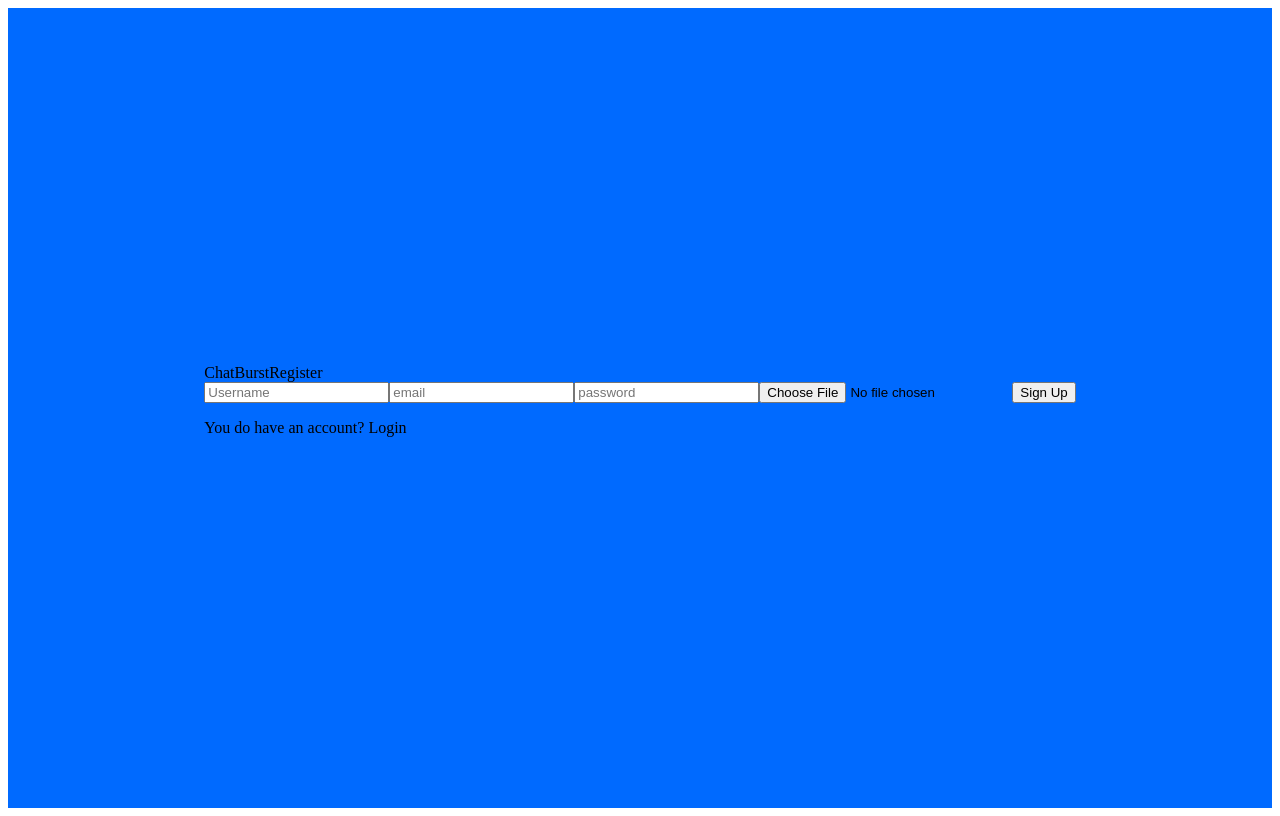
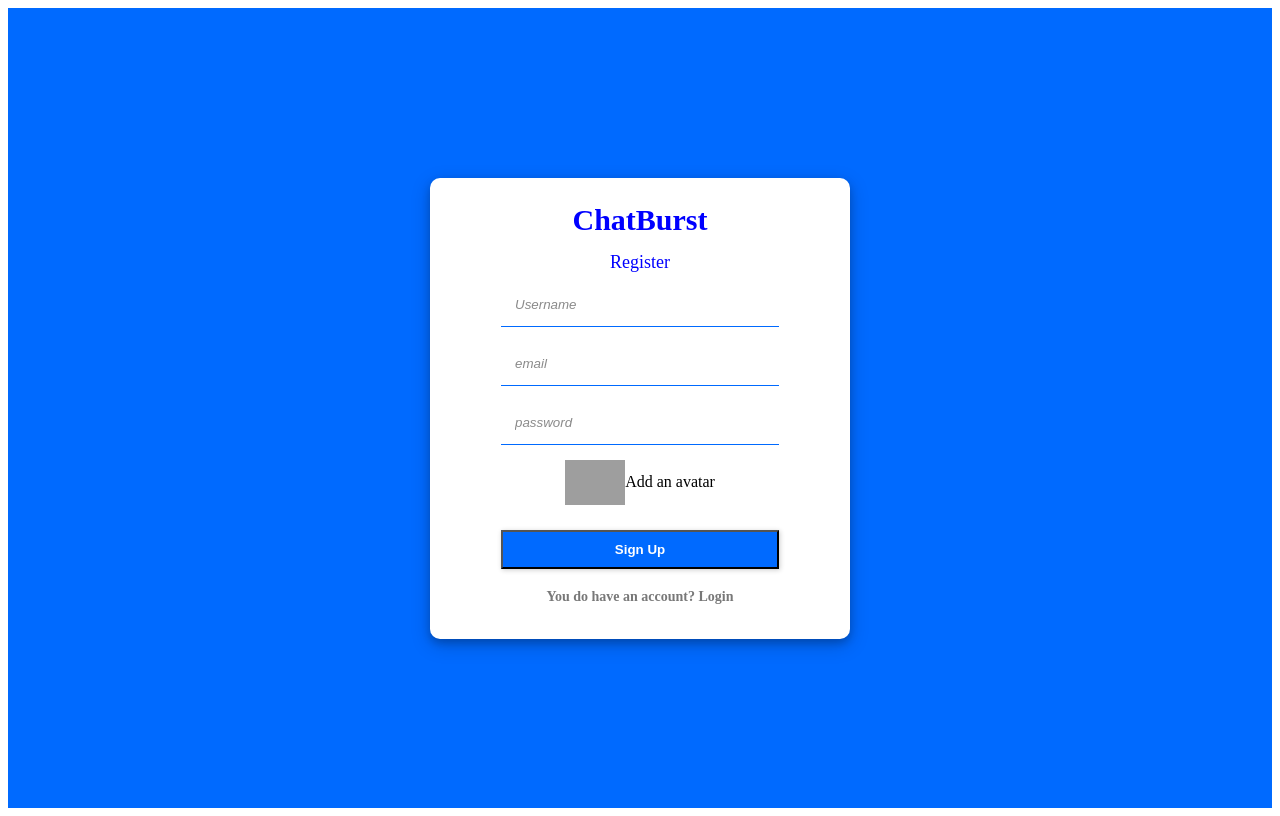
Before and after one commit to jazsadevee/ChatBurst, a React (Create React App) app in the folder chatburst/: page / in a window 1280 px wide. Built offline with nearby package versions, Linux system fonts and the light colour scheme; grey boxes are pictures that could not be loaded.

Commit message:
Css Register page

```diff
--- a/chatburst/src/pages/Register.jsx
+++ b/chatburst/src/pages/Register.jsx
@@ -1,5 +1,5 @@
 import React from 'react'
-
+import avatar from '../img/avatar.ico'
 
 const Register = () => {
   return (
@@ -9,9 +9,13 @@ const Register = () => {
         <span className="Title">Register</span>
         <form>
           <input type='text' placeholder='Username' />
-          <input type="email" placeholder='email'/>
-          <input type="password" placeholder='password'/>
-          <input type="file" />
+          <input type="email" placeholder='email' />
+          <input type="password" placeholder='password' />
+          <input style={{ display: 'none' }} type="file" id="file" />
+          <label htmlFor="file">
+            <img src={avatar} alt="" height={45} weight={45} />
+            <span>Add an avatar</span>
+          </label>
           <button>Sign Up</button>
         </form>
         <p>You do have an account? Login</p>
--- a/chatburst/src/style.css
+++ b/chatburst/src/style.css
@@ -5,3 +5,75 @@
   align-items: center;
   justify-content: center;
 }
+
+.formWrapper {
+  background-color: #fff;
+  width: 300px;
+  padding: 20px 60px;
+  border-radius: 10px;
+  display: flex;
+  flex-direction: column;
+  align-items: center;
+  gap: 10px;
+  /* box-shadow: 2px 2px 5px rgba(0, 0, 0, 0.24); */
+  box-shadow: 0 4px 8px 0 rgba(0, 0, 0, 0.2), 0 6px 20px 0 rgba(0, 0, 0, 0.19);
+}
+
+form {
+  display: flex;
+  flex-direction: column;
+  gap: 15px;
+}
+
+.logo {
+  color: blue;
+  font-size: 30px;
+  font-weight: bold;
+  padding-top: 5px;
+  padding-bottom: 5px;
+}
+
+.Title {
+  color: blue;
+  font-size: 18px;
+}
+
+input {
+  padding: 14px;
+  border: none;
+  border-bottom: 1px solid#006aff;
+  width: 250px;
+}
+
+input::placeholder {
+  color: rgba(103, 103, 103, 0.769);
+  /* text-align: center; */
+  font-style: italic;
+}
+
+label{
+  display: flex;
+  justify-content: center;
+  align-items: center;
+}
+
+
+
+button {
+  background-color: #006aff;
+  color: #fff;
+  padding: 10px;
+  font-weight: bold;
+  cursor: pointer;
+  box-shadow: 1px 1px 5px rgba(0, 0, 0, 0.2);
+  margin-top: 10px;
+}
+
+p {
+  color: rgba(101, 101, 101, 0.874);
+  font-size: 14px;
+  font-weight: bold;
+  margin-top: 10px;
+  padding: 0;
+  text-align: center;
+}
--- /dev/null
+++ b/package.json
@@ -0,0 +1,5 @@
+{
+  "dependencies": {
+    "react-icons": "^4.10.1"
+  }
+}
```
Also changed, not shown: 2 other files (tests, documents, lock files or other folders).
